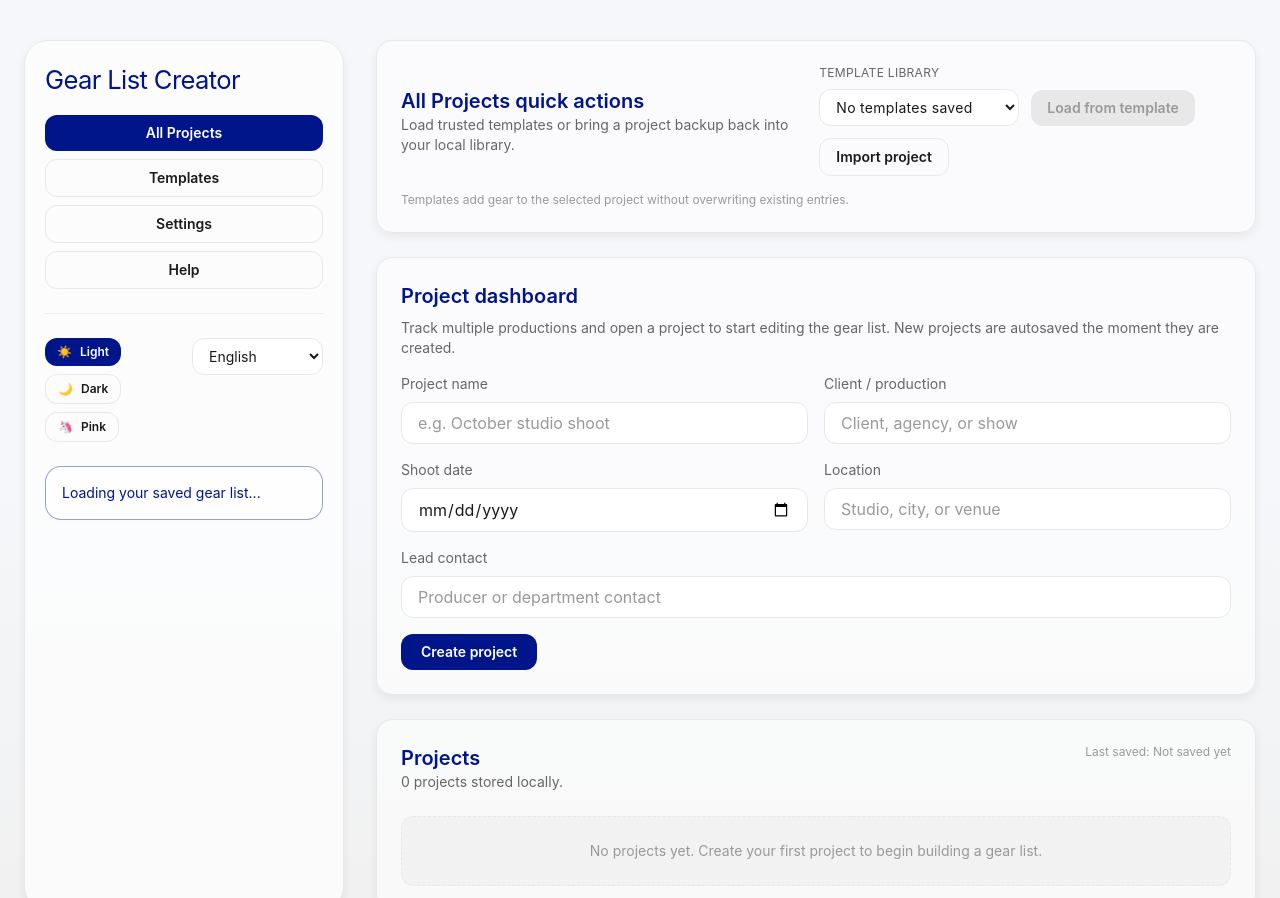
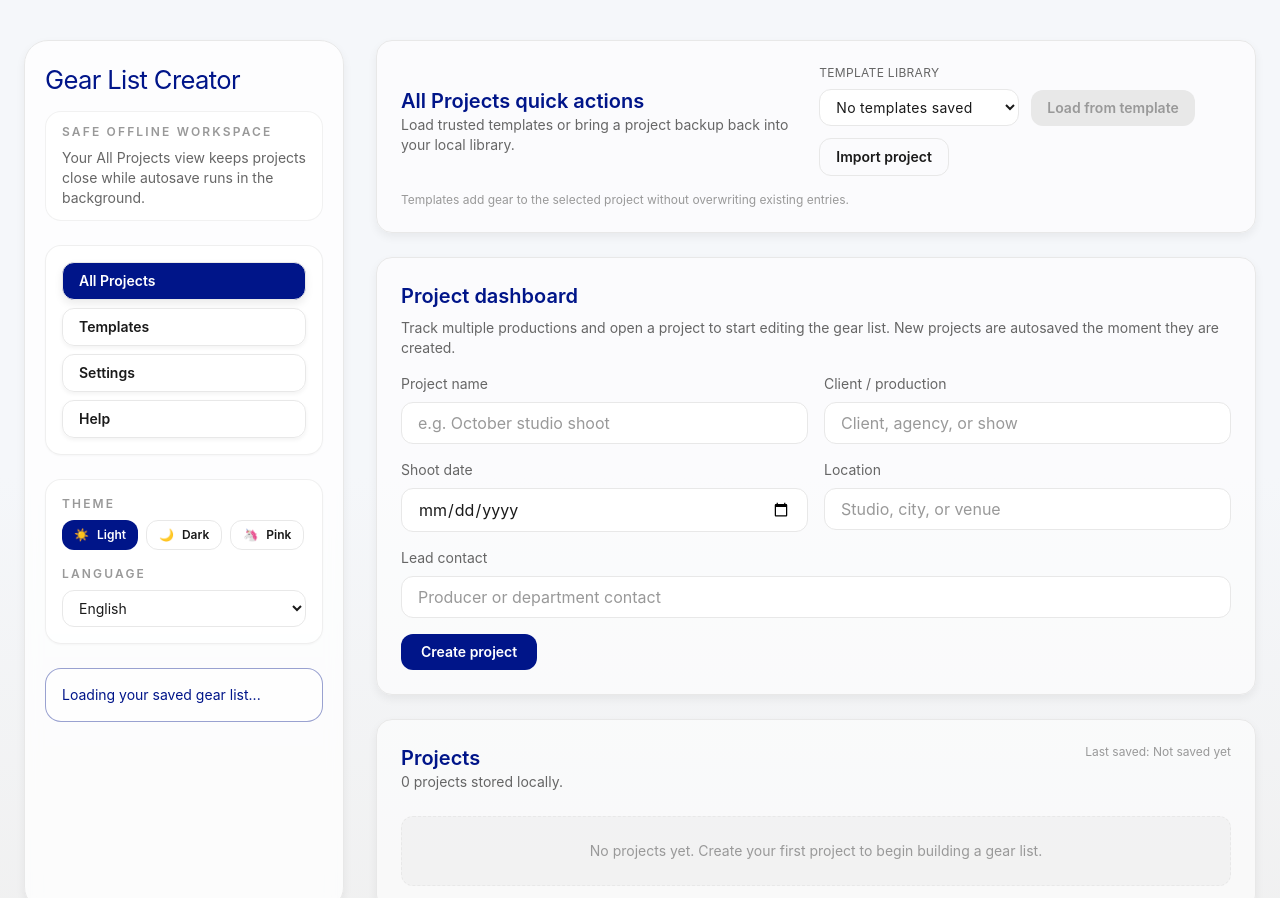
Before and after one commit to Hugo9809/Gear-list-editor, a React (Vite) app in the folder app/: page / in a window 1280 px wide. Shown: the top 898 px of the page. Built offline with nearby package versions, Linux system fonts and the light colour scheme.

Commit message:
Refine sidebar layout and tab styling

```diff
--- a/app/src/App.jsx
+++ b/app/src/App.jsx
@@ -314,12 +314,26 @@ export default function App() {
     <div className="min-h-screen bg-gradient-to-b from-surface-app via-surface-app to-surface-muted">
       <div className="mx-auto w-full max-w-7xl px-6 py-10">
         <div className="flex flex-col gap-8 lg:flex-row">
-          <aside className="ui-tile flex w-full flex-col gap-6 rounded-3xl bg-surface-base/70 p-5 lg:w-80">
-            <div>
+          <aside className="ui-sidebar flex w-full flex-col gap-6 p-5 lg:w-80">
+            <div className="flex flex-col gap-3">
               <h1 className="w-full text-[1.6rem] font-normal ui-heading tracking-tight">
                 {t('ui.appName', 'Gear List Creator')}
               </h1>
-              <nav className="mt-4 flex flex-col gap-2">
+              <div className="rounded-2xl border border-surface-sunken/60 bg-surface-elevated/70 px-4 py-3">
+                <p className="text-xs font-semibold uppercase tracking-[0.18em] text-text-muted">
+                  {t('ui.sidebar.title', 'Safe offline workspace')}
+                </p>
+                <p className="mt-2 text-sm text-text-secondary">
+                  {t(
+                    'ui.sidebar.description',
+                    'Your All Projects view keeps projects close while autosave runs in the background.'
+                  )}
+                </p>
+              </div>
+            </div>
+
+            <div className="ui-sidebar-section">
+              <nav className="flex flex-col gap-2">
                 {navigationTabs.map((tab) => {
                   const isActive = activeTab === tab.id;
                   return (
@@ -327,9 +341,7 @@ export default function App() {
                       key={tab.id}
                       type="button"
                       onClick={() => setActiveTab(tab.id)}
-                      className={`ui-button w-full text-left ${
-                        isActive ? 'bg-brand text-brand-foreground' : 'ui-button-outline'
-                      }`}
+                      className={`ui-sidebar-tab ${isActive ? 'ui-sidebar-tab-active' : ''}`}
                     >
                       {tab.label}
                     </button>
@@ -338,10 +350,12 @@ export default function App() {
               </nav>
             </div>
 
-            <div className="h-px w-full bg-surface-sunken/70" aria-hidden="true" />
-
-            <div className="flex flex-col gap-4 sm:flex-row sm:items-start sm:justify-between">
-              <div className="flex flex-1 flex-col gap-2">
+            <div className="ui-sidebar-section">
+              <div className="flex flex-col gap-4">
+                <div className="flex flex-col gap-2">
+                  <p className="text-xs font-semibold uppercase tracking-[0.18em] text-text-muted">
+                    {t('theme.label', 'Theme')}
+                  </p>
                   <div className="flex flex-wrap gap-2">
                     {themeOptions.map((themeOption) => {
                       const isActive = theme === themeOption.id;
@@ -362,7 +376,10 @@ export default function App() {
                     })}
                   </div>
                 </div>
-              <div className="flex flex-1 flex-col gap-2">
+                <div className="flex flex-col gap-2">
+                  <p className="text-xs font-semibold uppercase tracking-[0.18em] text-text-muted">
+                    {t('language.label', 'Language')}
+                  </p>
                   <select
                     value={locale}
                     onChange={handleLocaleChange}
@@ -375,6 +392,7 @@ export default function App() {
                       </option>
                     ))}
                   </select>
+                </div>
               </div>
             </div>
 
--- a/app/src/index.css
+++ b/app/src/index.css
@@ -173,6 +173,31 @@ h6 {
     @apply rounded-lg border border-surface-sunken bg-surface-input text-left text-sm text-text-primary;
     box-shadow: var(--v2-shadow-popover);
   }
+
+  .ui-sidebar {
+    @apply rounded-3xl border border-surface-sunken bg-surface-base/75 backdrop-blur;
+    box-shadow: var(--v2-shadow-tile);
+  }
+
+  .ui-sidebar-section {
+    @apply rounded-2xl border border-surface-sunken/70 bg-surface-elevated/70 p-4;
+    box-shadow: var(--v2-shadow-xs);
+  }
+
+  .ui-sidebar-tab {
+    @apply ui-button w-full justify-between border border-surface-sunken bg-surface-base/80 text-left text-text-primary;
+    box-shadow: var(--v2-shadow-sm);
+  }
+
+  .ui-sidebar-tab:hover {
+    @apply border-brand/40 text-brand;
+    box-shadow: var(--v2-shadow-md);
+  }
+
+  .ui-sidebar-tab-active {
+    @apply bg-brand text-brand-foreground;
+    box-shadow: var(--v2-shadow-md);
+  }
 }
 
 @layer utilities {
```
Lines whose indentation alone changed are shown as unchanged.
